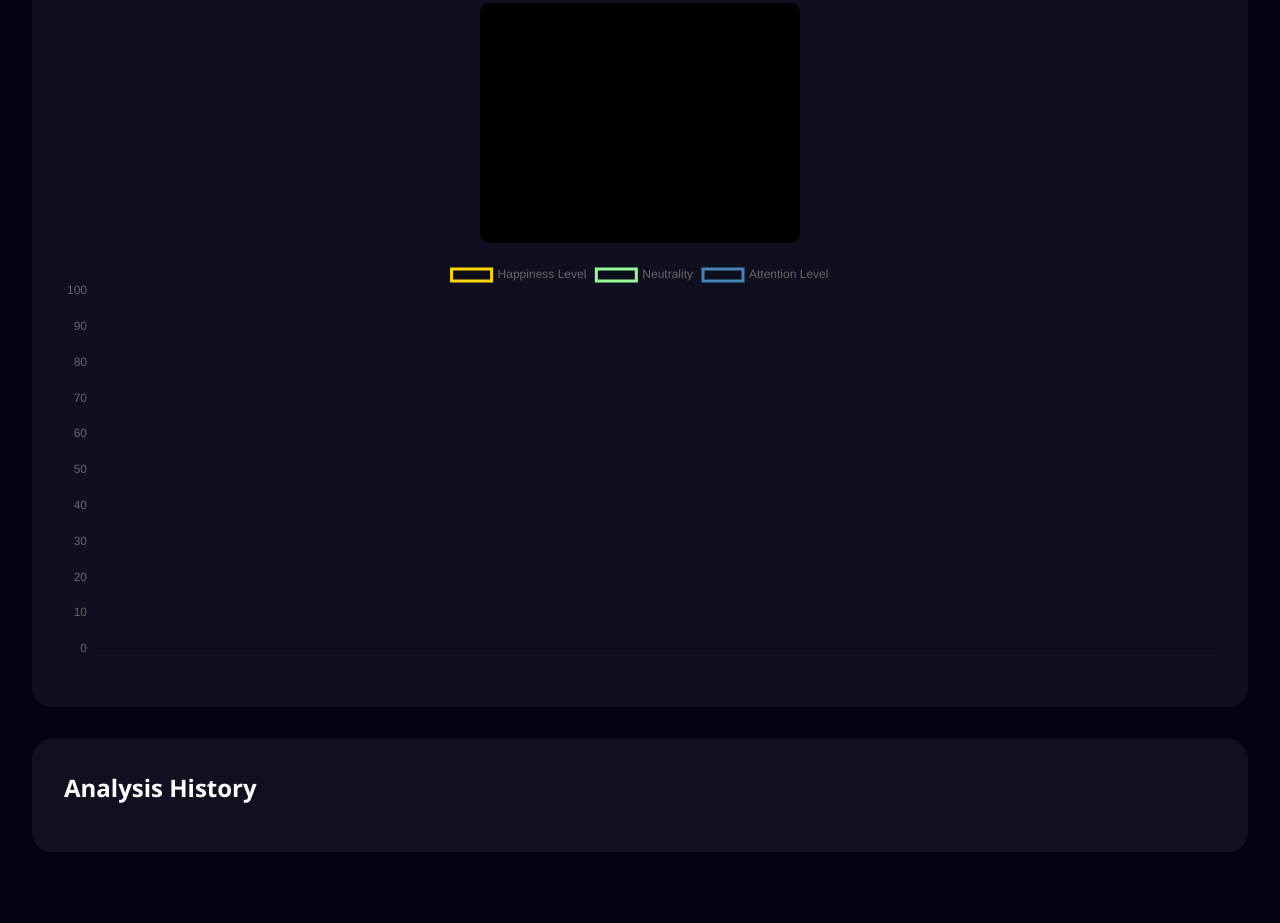
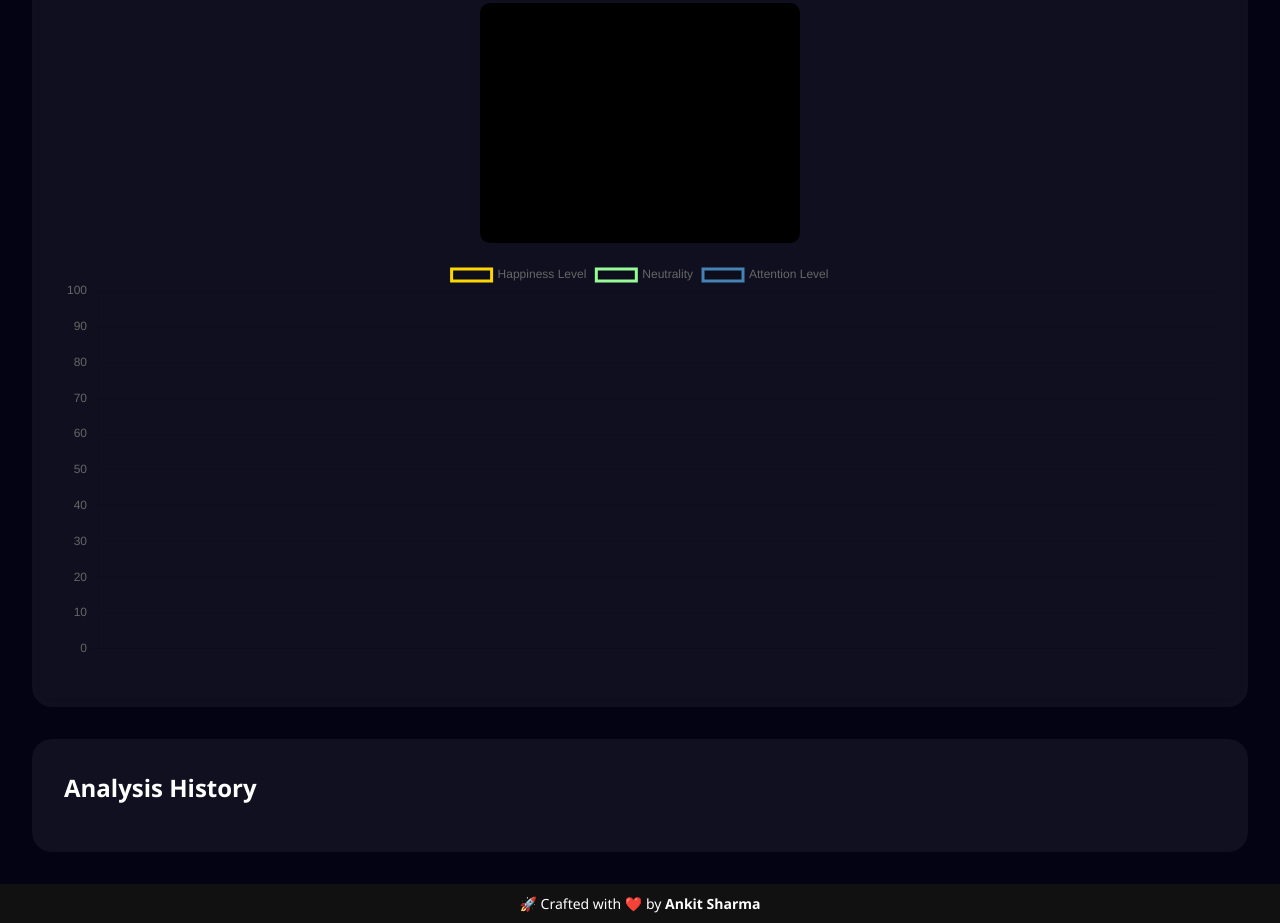
Before and after one commit to AnkitSharmaDev/MindFlow, a plain HTML site: page index.html in a window 1280 px wide. Shown: the part 190-1113 px from the top of the page. Before the commit the page ends 1074 px from the top, so only its background shows below. Drawn offline with nearby package versions, Linux system fonts and the light colour scheme.

Commit message:
Update index.html

```diff
--- a/index.html
+++ b/index.html
@@ -44,6 +44,9 @@
             <div class="history-list" id="history-list"></div>
         </section>
     </div>
+<footer style="text-align: center; padding: 10px; background: #111; color: #fff; font-size: 14px;">
+    <p>🚀 Crafted with ❤️ by <strong>Ankit Sharma</strong></p>
+</footer>
 
     <script src="script.js"></script>
 </body>
```
